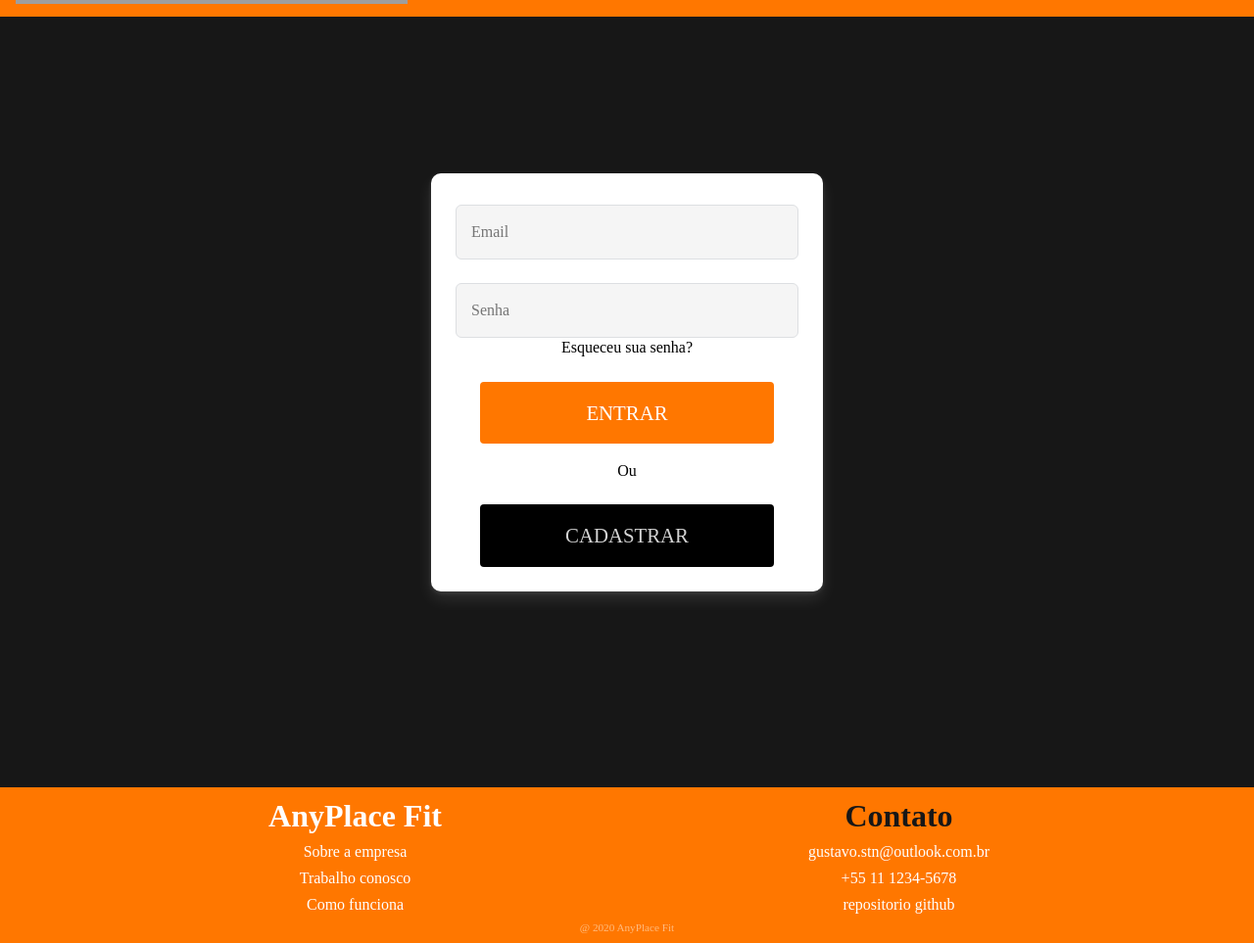
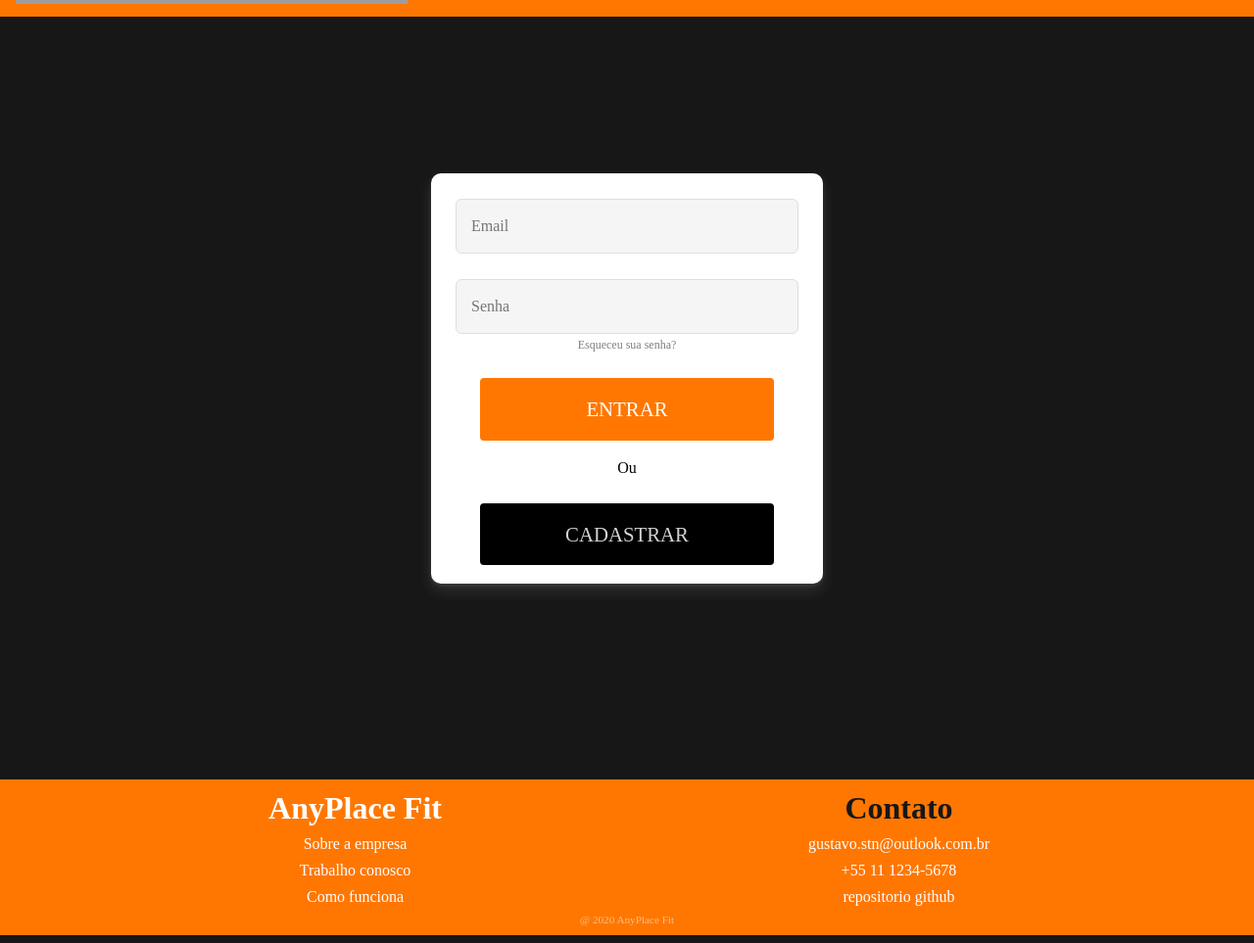
Before and after one commit to gustavostn/AnyPlaceFit, a PHP site: page /pages/cadastro.html in a window 1280 px wide. Shown: the part 309-1272 px from the top of the page at 98% size. Run offline with PHP 8.4, Linux system fonts and the light colour scheme; grey boxes are pictures that could not be loaded.

Commit message:
alterações pag cadastro

```diff
--- a/src/pages/cadastro.css
+++ b/src/pages/cadastro.css
@@ -4,6 +4,10 @@
     box-sizing: border-box;
     outline: none;
     font-family: Century Gothic;
+}
+:root{
+    --width-login: 400px;
+    --width-cadastro: 960px;
 }
 html, body{
     color: #FFF;
@@ -21,26 +25,20 @@
 nav a:hover{
     color: #171717;
 }
-section .campo-login{
-    /* width: 100vh; */
-}
-.campo-login{
-    margin-top: 20vh;
-    display: flex;
-    align-items: center;
-    justify-content: center;
+.background{
     background-color: #FFF;
-    width: 400px;
     border-radius: 10px;
     box-shadow: 0 2px 4px hsla(0, 0%, 100%, 0.1), 0 8px 16px rgba(255, 255, 255, 0.1);
+    width: var(--width-login);
+    margin-top: 20vh;
 }
-.campo-login form{
+.align-login form{
     display: flex;
     flex-direction: column;
     align-items: center;
     margin: 2% 0%;
 }
-.form input{
+.form .campos, .form-cadastro .campo-cadastro{
     margin-top: 7% ;
     width: 350px;
     padding: 15px;
@@ -48,40 +46,89 @@
     border: 1px solid #dddfe2;
     background-color: #f5f5f5;
 }
-.form  input:hover{
-
+.form .campos:hover, .form-cadastro .campo-cadastro:hover{
     border-color: #f70;
 }
 .form a{
     text-decoration: none;
     color: #000;
+    opacity: 50%;
+    font-size: 0.75em;
 }
 .form a:hover{
     color: #F70;
 }
-.form .btn{
+.form .btn, .form-cadastro .confirma-cadastro{
     text-transform: uppercase;
     margin: 5%;
     padding: 15px;
     width: 300px;
 }
-.btn-login{
+ .btn-login{
     color: white;
     background-color: #F70;
     font-size: 1.3em;
-
 }
-.btn-cadastro{
+.form .btn-cadastro, .form-cadastro .confirma-cadastro{
     color: #d3d3d3;
     background-color: #000;
     font-size: 1.3em;
 }
-.btn-cadastro:hover{
+.btn-cadastro:hover, .form-cadastro .confirma-cadastro:hover{
     color: #F70;
 }
 .form h6{
     color: #000;
 }
+.background-cadastro{
+    background-color: #FFF;
+    border-radius: 10px;
+    box-shadow: 0 2px 4px hsla(0, 0%, 100%, 0.1), 0 8px 16px rgba(255, 255, 255, 0.1);
+    width: 960px;
+    margin-top: 20vh;
+
+}
+.align-cadastro{
+    display: flex;
+    justify-content: space-around;
+    align-items: center;
+    flex-wrap: wrap;
+}
+.msg-obrigado{
+    background-color: #F70;
+    padding: 15px;
+    border-radius: 10px;
+    text-align: center;
+    color: #000;
+
+}
+@media(max-width: 780px){
+    .background, .background-cadastro{
+        width: 90vw;
+        background: none;
+        box-shadow: none;
+        margin: auto;
+        margin-top: 35px;
+    }
+    .form .campos, .form-cadastro .campo-cadastro{
+        width: 90vw;
+        border:2px solid #F70 ;
+    }
+    .form .btn, .form-cadastro .confirma-cadastro{
+        width: 80vw;
+
+    }
+    .form h6, .form a{
+        color: #FFF;
+    }
+    .btn-cadastro{
+        background-color: #FFF;
+        color: #F70;
+    }
+
+
+}
+
 footer{
     background-color: #F70;
     margin-top: 25vh;
--- a/src/pages/cadastro.html
+++ b/src/pages/cadastro.html
@@ -1,5 +1,5 @@
 <!DOCTYPE html>
-<html lang="en">
+<html lang="pt-br">
 
 <head>
     <meta charset="UTF-8">
@@ -8,7 +8,11 @@
     <link href="../components/fonts/century-gothic.ttf">
     <link rel="stylesheet" href="https://stackpath.bootstrapcdn.com/bootstrap/4.5.2/css/bootstrap.min.css"
         integrity="sha384-JcKb8q3iqJ61gNV9KGb8thSsNjpSL0n8PARn9HuZOnIxN0hoP+VmmDGMN5t9UJ0Z" crossorigin="anonymous">
+
     <link rel="stylesheet" href="cadastro.css">
+    <script>
+
+    </script>
 </head>
 
 <body>
@@ -30,19 +34,112 @@
     </nav>
 
     <main>
-        <section class="campo-login container ">
-            <form class="form" action="GET">
-                <input name="email" type="email" placeholder="Email">
-                <input name="senha" type="password" placeholder="Senha">
-                <h6 class="senha"> <a href="#">Esqueceu sua senha?</a> </h6>
-                <button class="btn btn-login" type="submit">Entrar</button>
-                <h6>Ou</h6>
-                <button class="btn btn-cadastro" type="submit">Cadastrar</button>
+        <section class="container">
+            <div class="align-login container background ">
+                <form id="form-login" class="form" name="formEntrada" action="" method="POST">
+                    <input class="campos" name="email" type="email" placeholder="Email">
+                    <input class="campos" name="senha" type="password" placeholder="Senha">
+                    <h6 class="senha"> <a href="#">Esqueceu sua senha?</a> </h6>
+                    <input class="btn btn-login" type="submit" name="entrar" value="entrar">
+                    <h6>Ou</h6>
+                    <input class="btn btn-cadastro" type="button" value="cadastrar" onclick="register()">
+                </form>
+            </div>
+
+            <div id="form-obrigado" style="display: none;">
+                <div class="msg-obrigado">
+                    <h3>Cadastro realizado com sucesso!</h3>
+                </div>
+            </div>
+
+            <form id="form-register" style="display: none;" name="formRegister" action="" method="POST">
+                <div class="background-cadastro form-cadastro">
+                    <div class="align-cadastro">
+                        <div>
+                            <div class="input-cadastro">
+                                <input class="campo-cadastro" type="text" name="name" id="reg_name"
+                                    placeholder="Nome completo">
+                            </div>
+                            <div class="input-cadastro">
+                                <input class="campo-cadastro" type="text" name="email" id="reg_email"
+                                    placeholder="Email">
+                            </div>
+                            <div class="input-cadastro">
+                                <input class="campo-cadastro" type="text" name="email_validate" id="reg_email_validate"
+                                    placeholder="Digite seu Email novamente">
+                            </div>
+                            <div class="input-cadastro">
+                                <input class="campo-cadastro" type="password" name="senha" id="reg_senha_"
+                                    placeholder="Digite uma senha">
+                            </div>
+                            <div class="input-cadastro">
+                                <input class="campo-cadastro" type="password" name="senha_validate"
+                                    id="reg_senha_validate" placeholder="Digite sua senha novamente">
+                            </div>
+                        </div>
+                        <div>
+                            <div class="input-cadastro">
+                                <select class="campo-cadastro" name="sexo" placeholder="Sexo">
+                                    <option value="M">
+                                        Masculino
+                                    </option>
+                                    <option value="F">
+                                        Feminino
+                                    </option>
+                                </select>
+                            </div>
+                            <div class="input-cadastro">
+                                <select class="campo-cadastro" name="estadoCivil" placeholder="Sexo">
+                                    <option value="S">
+                                        Solteiro
+                                    </option>
+                                    <option value="C">
+                                        Casado
+                                    </option>
+                                    <option value="D">
+                                        Divorciado
+                                    </option>
+                                    <option value="V">
+                                        Viúvo
+                                    </option>
+                                </select>
+                            </div>
+                            <div class="input-cadastro">
+                                <input class="campo-cadastro" type="text" name="telefone" id="reg_telefone"
+                                    placeholder="Telefone">
+                            </div>
+                            <div class="input-cadastro">
+                                <input class="campo-cadastro" type="text" name="celular" id="reg_celular"
+                                    placeholder="Celular">
+                            </div>
+                            <div class="input-cadastro">
+                                <input class="campo-cadastro" type="text" name="endereco" id="reg_endereco"
+                                    placeholder="Endereço completo">
+                            </div>
+                        </div>
+
+                    </div>
+                    <div class="text-center py-3">
+                        <div>
+                            <span id="form_status" style="color:red;"></span>
+                        </div>
+                        <div>
+                            <span id="error_email" style="color:red;"></span>
+                        </div>
+                        <div>
+                            <span id="error_password" style="color:red;"></span>
+                        </div>
+                    </div>
+                    <div class="botao-login text-center ">
+                        <input confirma-cadastro class="btn confirma-cadastro" onclick="valideForm()" type="submit"
+                            value="cadastrar">
+                    </div><br />
+                </div>
             </form>
         </section>
     </main>
 
-    <footer class="rodape  ">
+    <footer class="rodape" id="footer">
         <div class="container conteudo-rodape ">
             <div class="esq">
                 <h2>AnyPlace Fit</h2>
@@ -62,11 +159,93 @@
         </div>
     </footer>
 
-
-
     <script src="https://code.jquery.com/jquery-3.5.1.slim.min.js"
         integrity="sha256-4+XzXVhsDmqanXGHaHvgh1gMQKX40OUvDEBTu8JcmNs=" crossorigin="anonymous"></script>
     <script src="https://stackpath.bootstrapcdn.com/bootstrap/4.5.2/js/bootstrap.min.js"
         crossorigin="anonymous"></script>
+    <script src="https://ajax.googleapis.com/ajax/libs/jquery/3.5.1/jquery.min.js"></script>
+    <script>
 
+        function register() {
+            $('#form-login').fadeOut(200);
+            $('#form-register').fadeIn(200);
+        }
+
+        function compareEqual(val1, val2) {
+            if (val1 != val2 || !val1.length && !val1.length)
+                return false
+            else
+                return true
+        }
+
+        function validateEmail(email) {
+            const re =
+                /^(([^<>()[\]\\.,;:\s@\"]+(\.[^<>()[\]\\.,;:\s@\"]+)*)|(\".+\"))@((\[[0-9]{1,3}\.[0-9]{1,3}\.[0-9]{1,3}\.[0-9]{1,3}\])|(([a-zA-Z\-0-9]+\.)+[a-zA-Z]{2,}))$/;
+            return re.test(email);
+        }
+
+        function valideForm() {
+            let form_status = true;
+            let formArr = $('#form-register').serializeArray()
+            let formSituacao = []
+            $('#footer').fadeOut(200);
+
+
+            for (let i = 0; i < formArr.length; i++) {
+                if (!formArr[i].value) {
+                    formSituacao.push(false);
+                    $('#form_status').html('Ops! Todos os campos são obrigatórios.');
+                } else {
+                    formSituacao.push(true);
+                    $('#form_status').html('');
+                }
+            }
+
+            if (!compareEqual(formArr[1].value, formArr[2].value)) {
+                formSituacao.push(false);
+                $('#error_email').html('Os campos de e-mail devem ser iguais.');
+            } else {
+                formSituacao.push(true);
+                $('#error_email').html('');
+
+                if (!validateEmail(formArr[1].value)) {
+                    formSituacao.push(false);
+                    $('#error_email').html('Por favor, digite um e-mail válido!');
+                }
+            }
+
+            if (!compareEqual(formArr[3].value, formArr[4].value)) {
+                formSituacao.push(false);
+                $('#error_password').html('Os campos de senha devem ser iguais.');
+            } else {
+                formSituacao.push(true);
+                $('#error_password').html('');
+            }
+
+            for (let y = 0; y < formSituacao.length; y++) {
+                if (!formSituacao[y]) {
+                    form_status = false;
+                }
+            }
+
+            console.log(formArr, formSituacao, form_status);
+            if (form_status) {
+                $('#form-register').fadeOut(200);
+                $('#form-obrigado').fadeIn(200);
+            }
+        }
+
+        const button = document.querySelector('[confirma-cadastro]')
+        button.onclick = confirmaDados
+
+        function confirmaDados(e) {
+            if (!valideForm()) {
+                e.preventDefault()
+            }
+        }
+
+
+    </script>
 </body>
+
+</html>
```
